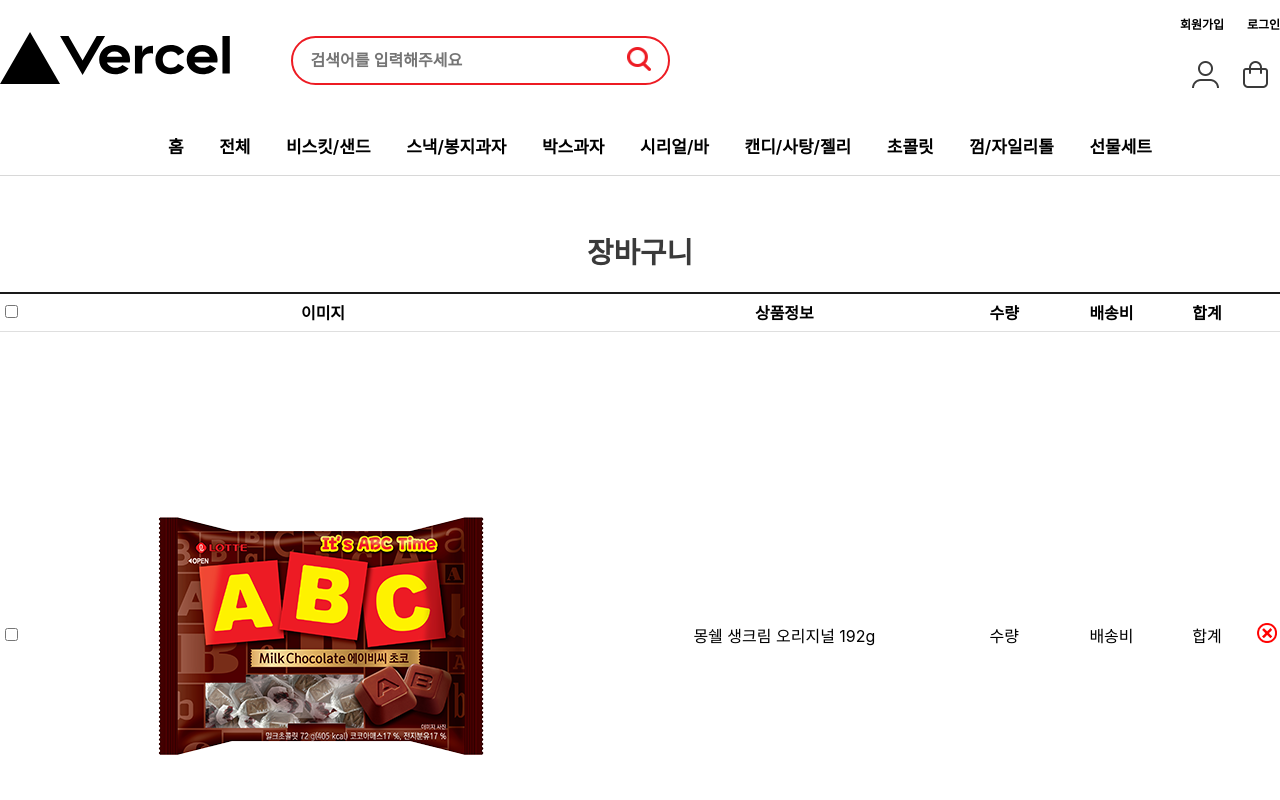
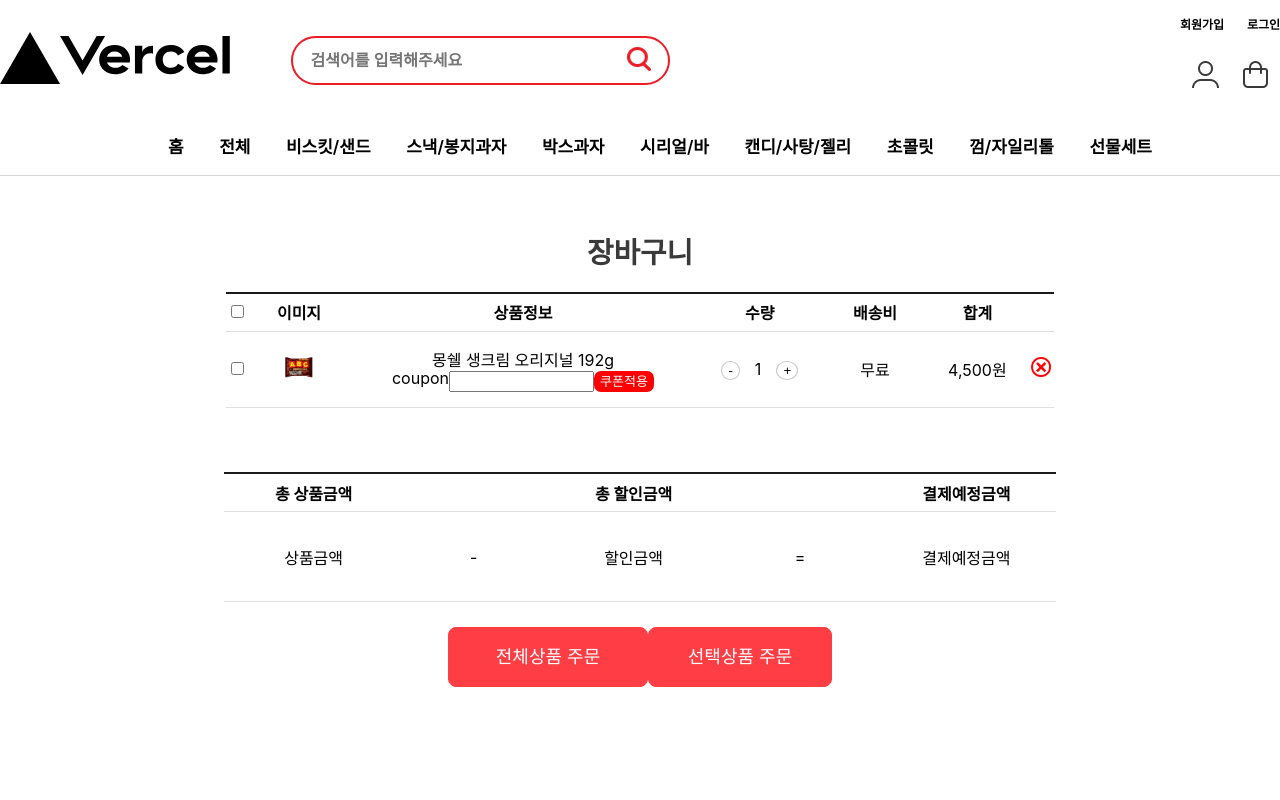
Before and after one commit to LOTTE-5IVE/kka-kka, a Next.js app in the folder frontend/: page /member/cart in a window 1280 px wide. Shown: the top 800 px of the page. Built offline with nearby package versions, Linux system fonts and the light colour scheme; no server answers.

Commit message:
feat: 회원정보 호출 관련 내용 변경

```diff
--- a/frontend/pages/member/cart.js
+++ b/frontend/pages/member/cart.js
@@ -1,9 +1,25 @@
 import Link from "next/link";
+import { useState } from "react";
+import { AdminButton } from "../../components/admin/AdminButton";
 import ButtonComp from "../../components/common/buttonComp";
 import Title from "../../components/common/Title";
+import { CouponDown } from "../../components/coupon/CouponDown";
+import { CouponModal } from "../../components/coupon/CouponModal";
 import SNSButton from "../../components/member/SNSButton";
 
 export default function cart() {
+  const [quantity, setQuantity] = useState(1);
+  const [modal, setModal] = useState(false);
+
+  function modalHandler() {
+    setModal(false);
+  }
+  const handleQuantity = (type) => {
+    if (type !== "minus" || quantity > 1) {
+      type === "plus" ? setQuantity(quantity + 1) : setQuantity(quantity - 1);
+    }
+  };
+
   return (
     <>
       <Title title="장바구니" />
@@ -26,7 +42,7 @@
               <thead>
                 <tr style={{ height: "3vw" }}>
                   <th scope="col">
-                    <input type="checkbox" onClick="#" />
+                    <input type="checkbox" />
                   </th>
                   <th scope="col">이미지</th>
                   <th scope="col">상품정보</th>
@@ -39,15 +55,59 @@
               <tbody>
                 <tr style={{ height: "6vw" }}>
                   <td>
-                    <input type="checkbox" onClick="#" />
+                    <input type="checkbox" />
                   </td>
                   <td>
-                    <img src="/sample.png" />
+                    <img width="50px" src="/sample.png" />
                   </td>
-                  <td>몽쉘 생크림 오리지널 192g</td>
-                  <td>수량</td>
-                  <td>배송비</td>
-                  <td>합계</td>
+                  <td>
+                    <div>몽쉘 생크림 오리지널 192g</div>
+                    <div className="couponWrapper">
+                      <div className="couponContents">
+                        <span>coupon</span>{" "}
+                        <input type="text" size="15" readOnly />
+                      </div>
+                      <div>
+                        <div
+                          onClick={() => {
+                            setModal(true);
+                          }}
+                        >
+                          <AdminButton
+                            context="쿠폰적용"
+                            color="red"
+                            width="60px"
+                          />
+                        </div>
+                        {modal && (
+                          <CouponModal>
+                            <div>
+                              <CouponDown modalHandler={modalHandler} />
+                            </div>
+                          </CouponModal>
+                        )}
+                      </div>
+                    </div>
+                  </td>
+                  <td>
+                    <span>
+                      <input
+                        type="button"
+                        onClick={() => handleQuantity("minus")}
+                        value="-"
+                        style={{ marginRight: "15px" }}
+                      />
+                      <span>{quantity}</span>
+                      <input
+                        type="button"
+                        onClick={() => handleQuantity("plus")}
+                        value="+"
+                        style={{ marginLeft: "15px" }}
+                      />
+                    </span>
+                  </td>
+                  <td>무료</td>
+                  <td>4,500원</td>
                   <td>
                     <img width="20px" src="/cancelred.png" />
                   </td>
@@ -128,6 +188,29 @@
                 border-top: 2px solid #1a1a1a;
                 border-bottom: 1px solid #dfdfdf;
               }
+
+              td {
+                .couponWrapper {
+                  display: flex;
+                  justify-content: center;
+                  align-items: center;
+
+                  .couponContents {
+                    display: flex;
+                    line-height: 15px;
+
+                    span {
+                      /* background-color:  */
+                    }
+                  }
+                }
+
+                input[type="button"] {
+                  background-color: #fff;
+                  border: 1px solid #c8c8c8;
+                  border-radius: 50%;
+                }
+              }
             }
           }
 
```
Also changed, not shown: frontend/components/mypage/MyInfoCard.js (+10 -4 lines), frontend/pages/member/mypage.js (deleted, +0 -7 lines), frontend/pages/mypage/index.js (+45 -2 lines).
